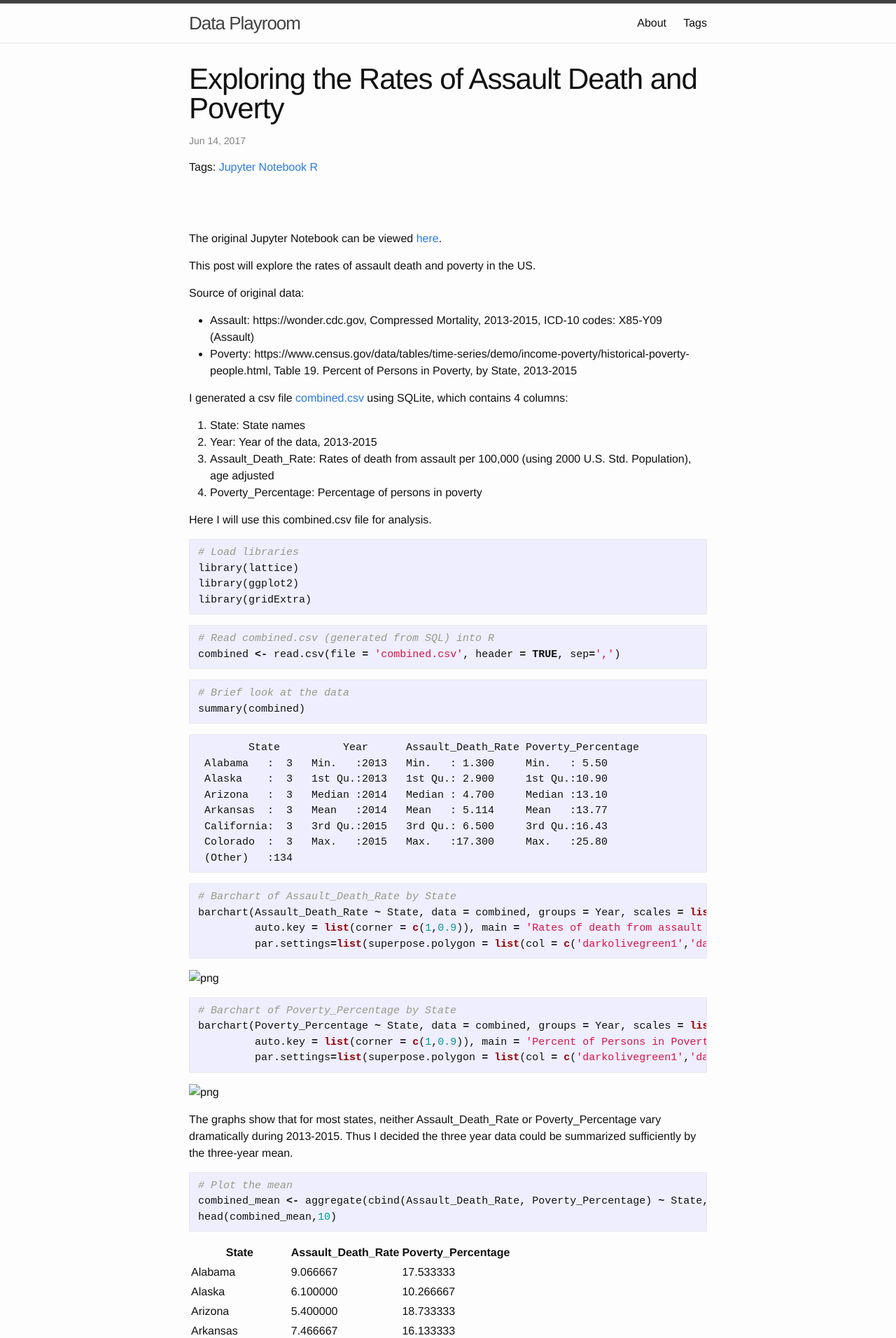
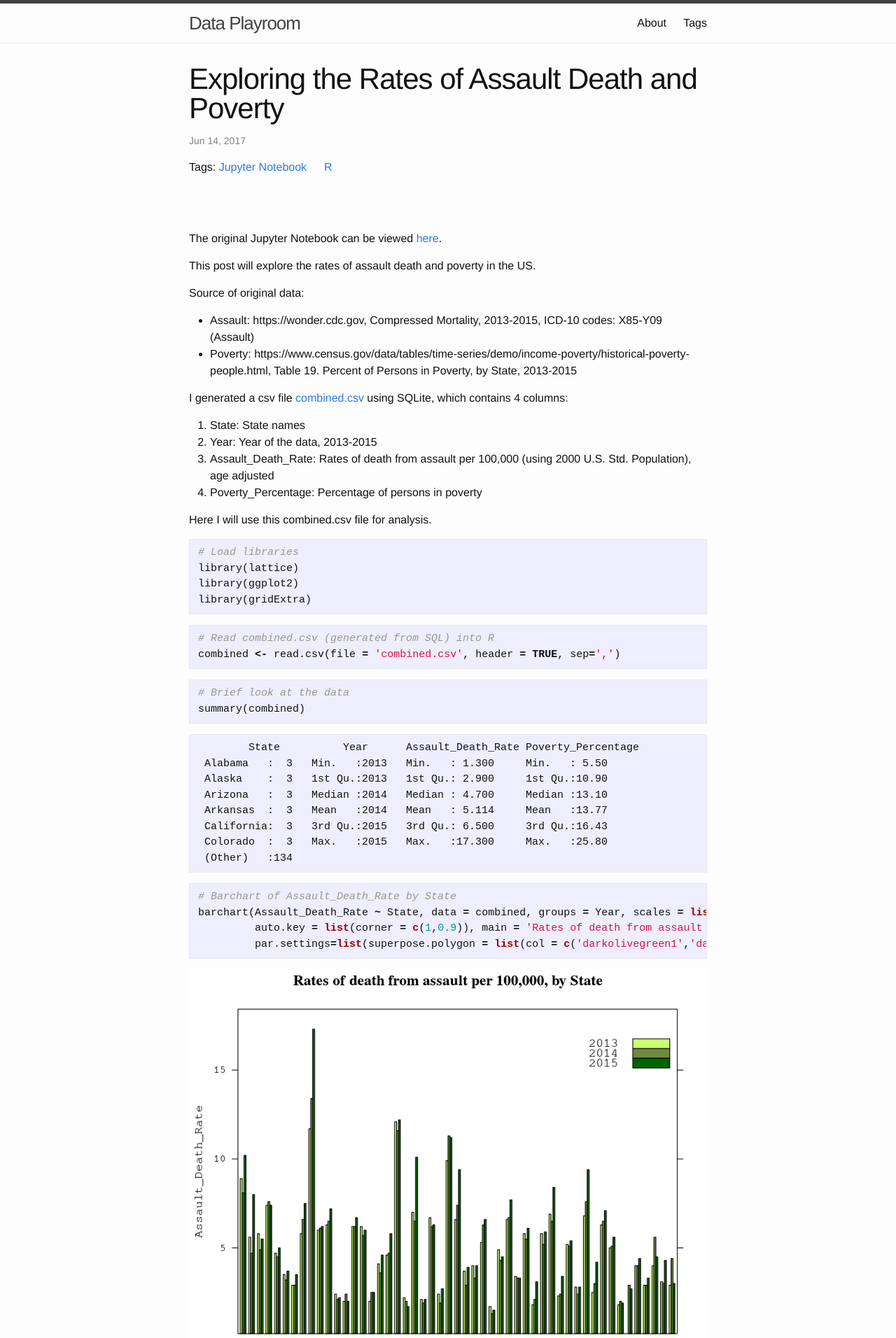
Before and after one commit to PeiZhangOSU/PeiZhangOSU.github.io, a Jekyll site: the page built from _posts/2017-06-14-Assault_vs_Poverty.md, in a window 1280 px wide. Shown: the top 1912 px of the page at 70% size. Built offline with Jekyll 4.4.1, drawn with Linux system fonts in a browser that asks for light colours.

Commit message:
Fix spaces between tags

````diff
--- a/_layouts/post.html
+++ b/_layouts/post.html
@@ -10,7 +10,7 @@ layout: default
     {% if page.tags %}
       Tags:
       {% for tag in page.tags %}
-      <a href="{{ site.baseurl }}{{ site.tag_page }}#{{ tag | slugify }}" class="post-tag">{{ tag }}</a>
+      <a href="{{ site.baseurl }}{{ site.tag_page }}#{{ tag | slugify }}" class="post-tag">{{ tag }}</a>  &emsp;
       {% endfor %}
       {% endif %}
 
--- a/_posts/2017-06-14-Assault_vs_Poverty.md
+++ b/_posts/2017-06-14-Assault_vs_Poverty.md
@@ -68,7 +68,7 @@ barchart(Assault_Death_Rate ~ State, data = combined, groups = Year, scales = li
 
 
 
-![png](notebooks/Assault_vs_Poverty_files/Assault_vs_Poverty_5_1.png)
+![png](/notebooks/Assault_vs_Poverty_files/Assault_vs_Poverty_5_1.png)
 
 
 
@@ -82,7 +82,7 @@ barchart(Poverty_Percentage ~ State, data = combined, groups = Year, scales = li
 
 
 
-![png](notebooks/Assault_vs_Poverty_files/Assault_vs_Poverty_6_1.png)
+![png](/notebooks/Assault_vs_Poverty_files/Assault_vs_Poverty_6_1.png)
 
 
 The graphs show that for most states, neither Assault_Death_Rate or Poverty_Percentage vary dramatically during 2013-2015. Thus I decided the three year data could be summarized sufficiently by the three-year mean.
@@ -128,7 +128,7 @@ grid.arrange(p1, p2, ncol=2, widths = c(1.3, 2))
 ```
 
 
-![png](notebooks/Assault_vs_Poverty_files/Assault_vs_Poverty_9_0.png)
+![png](/notebooks/Assault_vs_Poverty_files/Assault_vs_Poverty_9_0.png)
 
 
 The bar graph above indicates there is correlation between the assault death rate and the poverty rate. The corrlation can be calculated as:
@@ -151,7 +151,7 @@ abline(lm(Assault_Death_Rate ~ Poverty_Percentage, data = combined_mean))
 ```
 
 
-![png](notebooks/Assault_vs_Poverty_files/Assault_vs_Poverty_13_0.png)
+![png](/notebooks/Assault_vs_Poverty_files/Assault_vs_Poverty_13_0.png)
 
 
 Of course, in real life there are a lot more nuances we need to consider to fully explore the relationship between the assault death rate and the poverty rate. For example, we may need to ask whether aggregation at the state level is appropriate. And of course correlation does not imply causation. Nevertheless, this exploration of public data set demonstrated the use of SQLite and R as useful open source data analysis tools.
````
Also changed, not shown: 1 other file.
